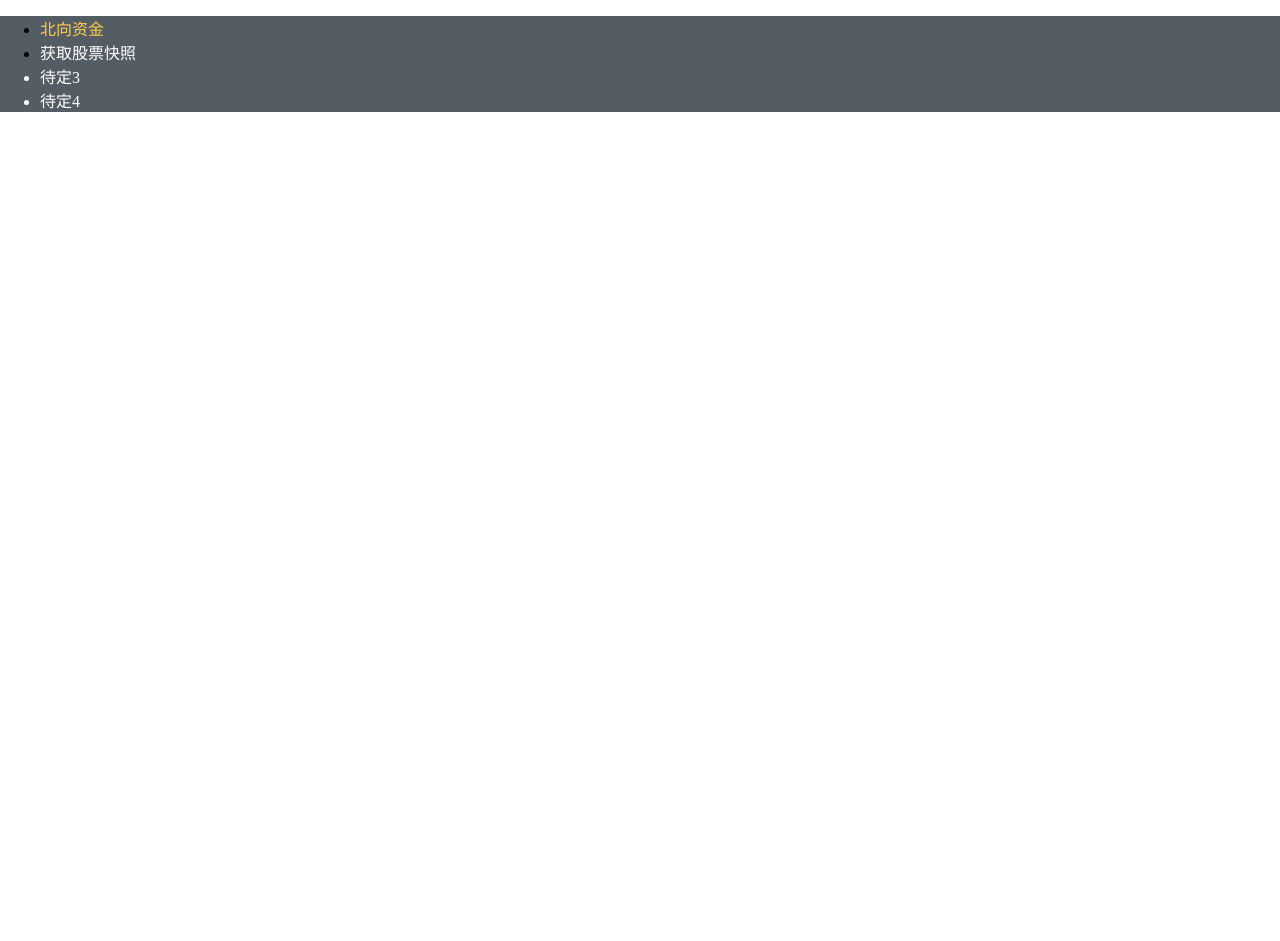
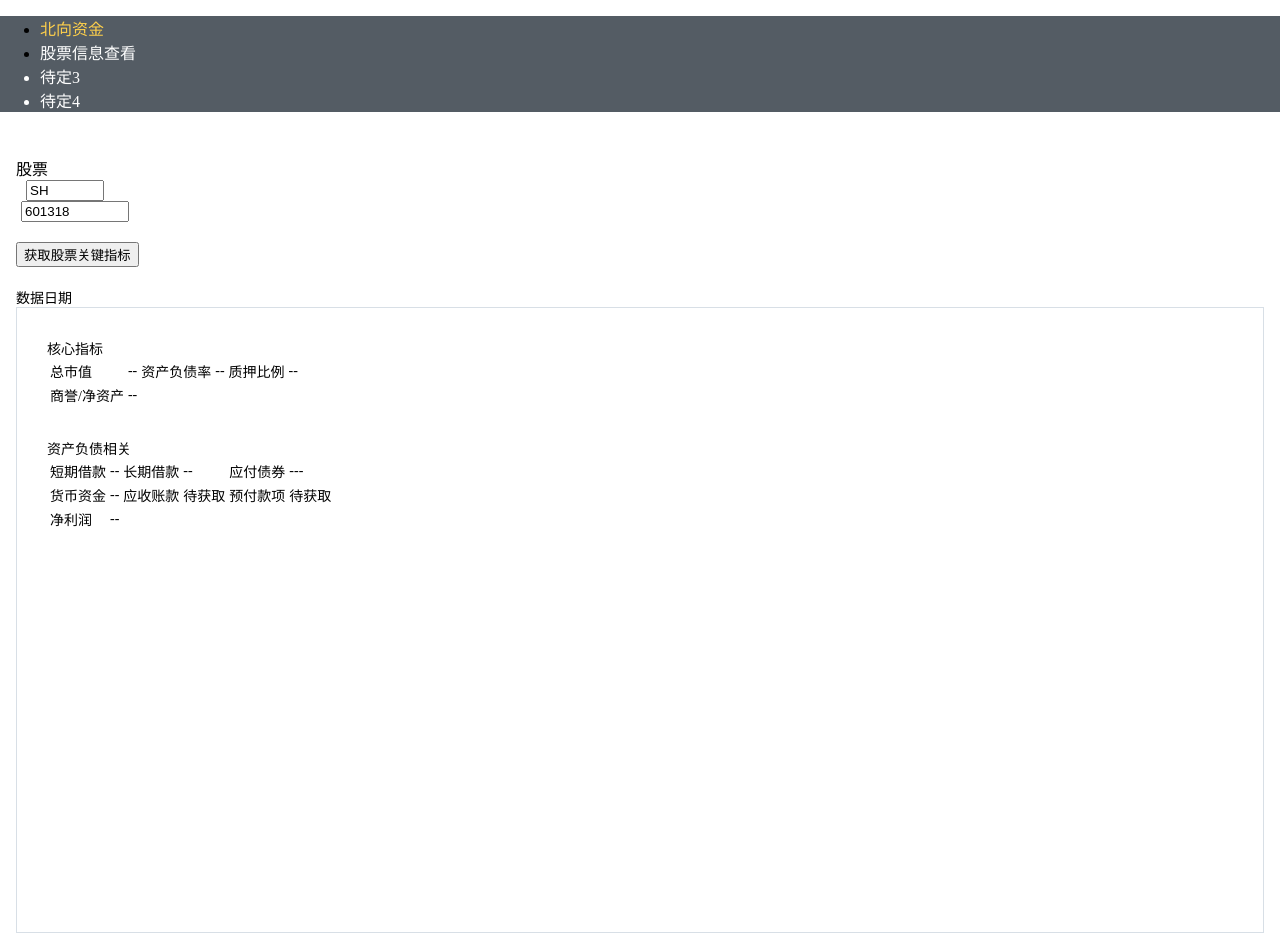
Before and after one commit to leiweibo/spt, a Vue app: page /get-security-info in a window 1280 px wide. Before the commit this address had no page. Before the commit the page ends 800 px from the top, so only its background shows below. Built offline with nearby package versions, Linux system fonts and the light colour scheme; what futu-api would draw is missing.

Commit message:
add basic stock info

```diff
--- a/src/App.vue
+++ b/src/App.vue
@@ -21,9 +21,9 @@
       </el-submenu>
 
       <el-submenu index="2">
-        <template #title>获取股票快照</template>
+        <template #title>股票信息查看</template>
         <el-menu-item index="get-security-snapshot-demo">股票快照</el-menu-item>
-        <el-menu-item index="2-2">item two</el-menu-item>
+        <el-menu-item index="get-security-info">选股核心指标</el-menu-item>
         <el-menu-item index="2-3">item three</el-menu-item>
         <el-submenu index="2-4">
           <template #title disabled>待定2</template>
--- /dev/null
+++ b/src/components/get-security-info.vue
@@ -0,0 +1,189 @@
+<template>
+  <div id="main">
+    <div id="input">
+      <div id="stock">
+        股票
+        <el-select id="market" v-model="market" ref="mkt">
+          <el-option
+            v-for="item in options"
+            :key="item.value"
+            :label="item.label"
+            :value="item.value"
+          ></el-option>
+        </el-select>
+      </div>
+      <el-input id="code" v-model="code" placeholder="股票代码"></el-input>
+    </div>
+    <el-button type="primary" v-on:click="getKeyIndex()">获取股票关键指标</el-button>
+    <span id="err">{{ errMsg }}</span>
+    <div id="output">
+      <el-tag effect="dark">{{ reportDate }}</el-tag>
+      <div id="content">
+        <el-descriptions title="核心指标" border>
+          <el-descriptions-item label="总市值">{{ totalMktValue }}</el-descriptions-item>
+          <el-descriptions-item label="资产负债率"> {{ debtRatio }}</el-descriptions-item>
+          <el-descriptions-item label="质押比例">{{ pledgeRatio }}</el-descriptions-item>
+          <el-descriptions-item label="商誉/净资产">{{ goodWillRatio }}</el-descriptions-item>
+        </el-descriptions>
+
+        <el-descriptions title="资产负债相关" border style="margin-top: 30px;">
+          <el-descriptions-item label="短期借款">{{ shortLoan }}</el-descriptions-item>
+          <el-descriptions-item label="长期借款">{{ longLoan }}</el-descriptions-item>
+          <el-descriptions-item label="应付债券">{{ boundPayable }}</el-descriptions-item>
+
+          <el-descriptions-item label="货币资金">{{ cash }}</el-descriptions-item>
+          <el-descriptions-item label="应收账款"> 待获取 </el-descriptions-item>
+          <el-descriptions-item label="预付款项"> 待获取 </el-descriptions-item>
+          <el-descriptions-item label="净利润">{{ netProfit }}</el-descriptions-item>
+        </el-descriptions>
+
+        <div id="roe-chart" style="width: 100%; height: 340px; margin-top: 30px"/>
+      </div>
+    </div>
+  </div>
+</template>
+
+<script>
+import "../../public/prism.css";
+import { aliyunGet } from "../service/http";
+import { numberFormat } from "../utils/format";
+import * as echarts from "echarts";
+// import beautify from "js-beautify";
+// import prism from "prismjs";
+// import { dorequest } from '../utils/ftservice';
+
+export default {
+  name: "getSecurityInfo",
+  data() {
+    return {
+      errMsg: "",
+      market: 21,
+      code: "601318",
+      options: [
+        // {
+        //   value: 1, //Qot_Common.QotMarket_HK_Security
+        //   label: "HK",
+        // },
+        // {
+        //   value: 11, //Qot_Common.QotMarket_US_Security
+        //   label: "US",
+        // },
+        {
+          value: 21, //Qot_Common.QotMarket_CNSH_Security
+          label: "SH",
+        },
+        {
+          value: 22, //Qot_Common.QotMarket_CNSZ_Security
+          label: "SZ",
+        },
+      ],
+
+      get_message: null,
+      totalMktValue: '--',
+      debtRatio: '--',
+      pledgeRatio: '--',
+      goodWillRatio: '--',
+      cash: '--',
+      netProfit: '--',
+      reportDate: '数据日期',
+      shortLoan: '--',
+      longLoan: '--',
+      boundPayable: '---'
+    };
+  },
+  created() {},
+  mounted() {
+    this.roeChart = echarts.init(document.getElementById("roe-chart"))
+  },
+  unmounted() {},
+  methods: {
+    getKeyIndex: async function() {
+      const securityCode = `${this.$refs.mkt.selectedLabel}${this.code}`
+      const stkInfoResp = await aliyunGet(`/stockinfo/important`, {
+        code: securityCode
+      });
+      const stkInfoData = stkInfoResp.data
+      this.totalMktValue = numberFormat(stkInfoData.totalMktValue)
+      this.debtRatio = (stkInfoData.finalComposedData[0].debtRatio * 100).toFixed(2) + " %"
+      this.pledgeRatio = stkInfoData.pledgeRatio + "%"
+      this.goodWillRatio = (stkInfoData.finalComposedData[0].goodWillRatio * 100).toFixed(2) + " %"
+      this.cash = numberFormat(stkInfoData.finalComposedData[0].cash)
+      this.netProfit = numberFormat(stkInfoData.finalComposedData[0].netProfit)
+      this.reportDate = stkInfoData.finalComposedData[0].reportDate;
+      this.shortLoan = numberFormat(stkInfoData.finalComposedData[0].shortLoan);
+      this.longLoan = numberFormat(stkInfoData.finalComposedData[0].longLoan);
+      this.boundPayable = numberFormat(stkInfoData.finalComposedData[0].boundPayable);
+
+      this.roeChart.setOption({  //动画的配置
+          title: {
+            text: 'ROE变化表',
+            left: 'center',
+            align: 'right'
+          },
+          series: [
+          {
+            smooth: true,
+            type: 'bar',
+            barWidth: '60%',
+            data: stkInfoData.keyIndexData.map((d) => d.roe.toFixed(2)).reverse()
+          }],
+          tooltip: {
+            trigger: "axis"
+          },
+          yAxis: {
+            type: "value"
+          },
+          xAxis: [{
+            data: stkInfoData.keyIndexData.map((data) => {
+              return data.reportDate
+            }).reverse()
+          }]
+        });
+
+        window.onresize = function() {
+          this.roeChart.resize();
+        };
+
+    },
+  },
+};
+</script>
+
+<style rel="stylesheet/scss" lang="scss" scoped>
+.el-input {
+  display: inline;
+}
+
+.el-button {
+  margin-top: 20px;
+}
+
+:deep(#stock) {
+  display: inline;
+}
+
+:deep(#market) {
+  width: 70px;
+  margin-left: 10px;
+}
+
+:deep(#code) {
+  width: 100px;
+  margin-left: 5px;
+}
+
+:deep(#err) {
+  color: firebrick;
+  margin-left: 15px;
+}
+
+#output {
+  font-size: 14px;
+  text-align: left;
+  margin-top: 20px;
+  #content {
+    padding: 30px;
+    border: 1px solid #d8dfe6;
+  }
+}
+</style>
--- a/src/plugins/element.js
+++ b/src/plugins/element.js
@@ -16,6 +16,8 @@ import {
   ElTable,
   ElLoading,
   ElPagination,
+  ElDescriptions,
+  ElDescriptionsItem,
 } from 'element-plus'
 
 export default (app) => {
@@ -36,4 +38,6 @@ export default (app) => {
   app.use(ElTableColumn)
   app.use(ElLoading)
   app.use(ElPagination)
+  app.use(ElDescriptionsItem)
+  app.use(ElDescriptions)
 }
--- a/src/router/router.js
+++ b/src/router/router.js
@@ -3,6 +3,7 @@ import getSecuritySnapshotDemo from '../components/get-security-snapshot-demo'
 import getSecurityPlate from '../components/get-security-plate'
 import northFinance from '../components/north-finance'
 import northNewShareHolding from '../components/north-new-shareholding'
+import getSecurityInfo from '../components/get-security-info'
 
 const routes = [
   {
@@ -29,6 +30,11 @@ const routes = [
     path: '/north-new-shareholding',
     name: 'northNewShareHold',
     component: northNewShareHolding
+  },
+  {
+    path: '/get-security-info',
+    name: 'getSecurityInfo',
+    component: getSecurityInfo,
   }
 ]
 
```
